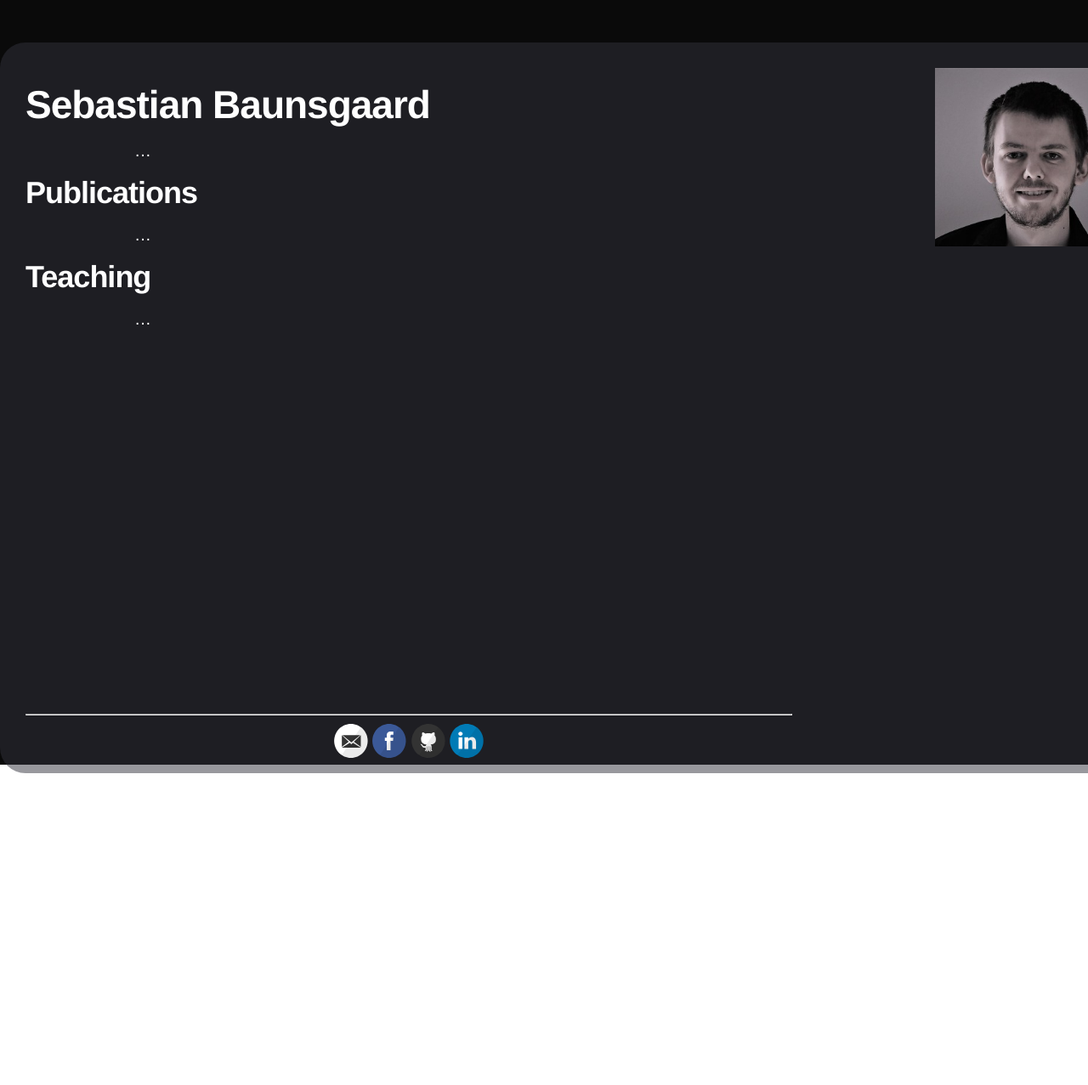
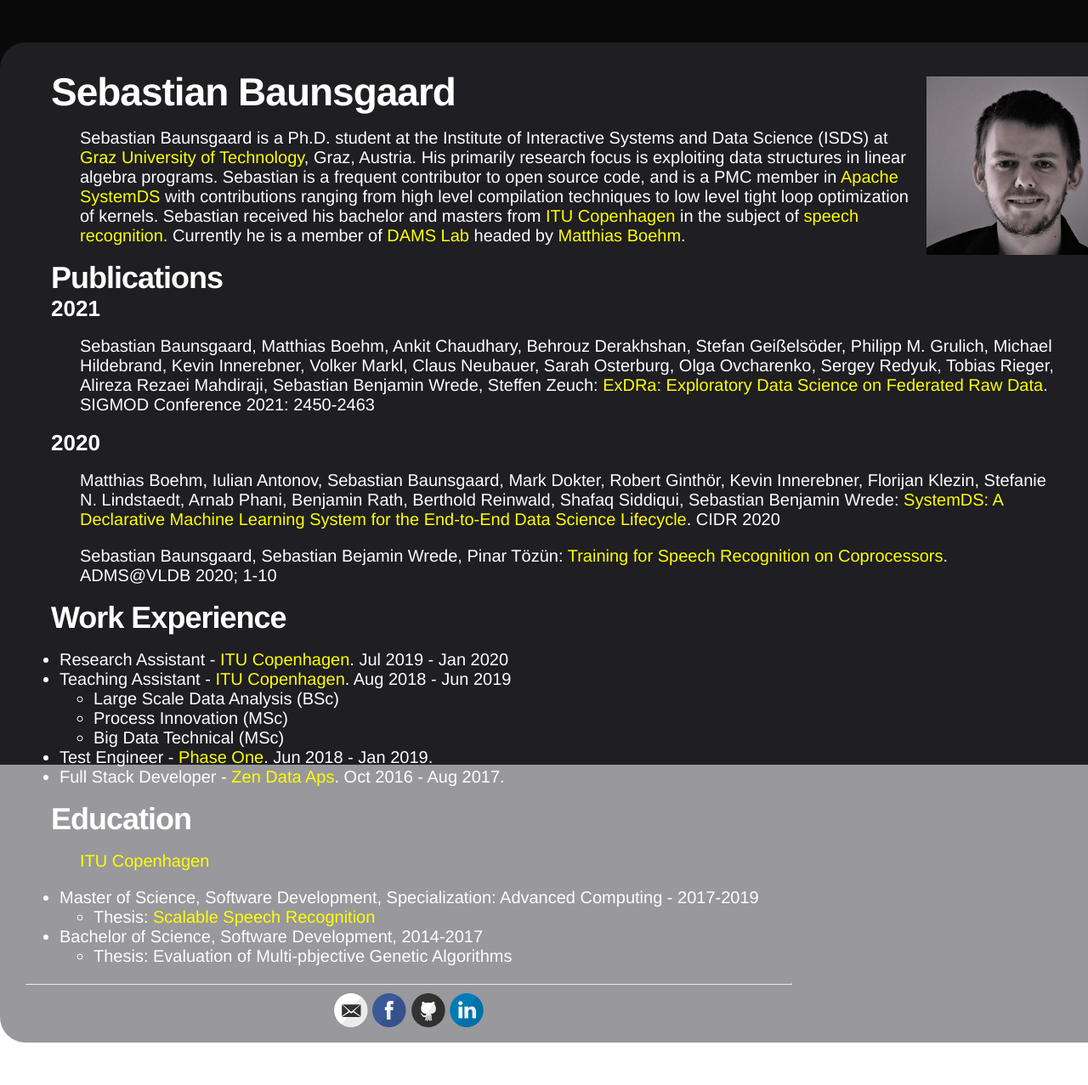
Before and after one commit to Baunsgaard/baunsgaard.github.io, a Jekyll site: the page built from index.md, in a window 1280 px wide. Shown: the whole page at 85% size. Built offline with Jekyll 4.4.1, drawn with Linux system fonts in a browser that asks for light colours; our own code applies the rules of GitHub Pages for plain Markdown files; before the commit the page ends 960 px from its top, so only the background shows below that.

Commit message:
Update Index

```diff
--- a/_sass/baunsgaard/_base.scss
+++ b/_sass/baunsgaard/_base.scss
@@ -18,7 +18,7 @@
     margin-right: auto;
   }
   p{
-    max-width: 80%;
+    max-width: 90%;
     display:block;
     margin-left: auto;
     margin-right: auto;
@@ -53,20 +53,21 @@
 
 h1,h2,h3 {
   // text-align: center;
+  margin: 5px 30px;
   line-height: 1;
 }
 h1{
   letter-spacing: -1px;
-  margin: 20px 0;
+  // margin: 20px 0;
   font-size: 2.3em;
 }
 h2{
   letter-spacing: -1px;
-  margin: 10px 0;
+  // margin: 10px 0;
   font-size: 1.8em;
 }
 h3{
-  margin: 5px 0;
+  // margin: 5px 0;
   font-size: 1.3em;
 }
 
--- a/_sass/baunsgaard/_profilepicture.scss
+++ b/_sass/baunsgaard/_profilepicture.scss
@@ -3,6 +3,7 @@
         height: 210px;
         width: 210px;
         float:right;
+        margin:10px;
     }
 
 }
--- a/index.md
+++ b/index.md
@@ -4,12 +4,48 @@
 
 # Sebastian Baunsgaard
 
-...
+Sebastian Baunsgaard is a Ph.D. student at the Institute of Interactive Systems and Data Science (ISDS) at
+[Graz University of Technology](https://www.tugraz.at/home/), Graz, Austria.
+His primarily research focus is exploiting data structures in linear algebra programs.
+Sebastian is a frequent contributor to open source code,
+and is a PMC member in [Apache SystemDS](https://systemds.apache.org/)
+with contributions ranging from high level compilation techniques to low level tight loop optimization of kernels.
+Sebastian received his bachelor and masters from [ITU Copenhagen](https://itu.dk/)
+in the subject of [speech recognition](https://dasya.itu.dk/for-students/projects/archive/speechrecognition/).
+Currently he is a member of [DAMS Lab](https://damslab.github.io/) headed by [Matthias Boehm](https://mboehm7.github.io/).
 
 ## Publications
 
-...
+### 2021
 
-## Teaching
+Sebastian Baunsgaard, Matthias Boehm, Ankit Chaudhary, Behrouz Derakhshan, Stefan Geißelsöder, Philipp M. Grulich, Michael Hildebrand, Kevin Innerebner, Volker Markl, Claus Neubauer, Sarah Osterburg, Olga Ovcharenko, Sergey Redyuk, Tobias Rieger, Alireza Rezaei Mahdiraji, Sebastian Benjamin Wrede, Steffen Zeuch:
+[ExDRa: Exploratory Data Science on Federated Raw Data](https://dl.acm.org/doi/10.1145/3448016.3457549).
+SIGMOD Conference 2021: 2450-2463
 
-...
+### 2020
+
+Matthias Boehm, Iulian Antonov, Sebastian Baunsgaard, Mark Dokter, Robert Ginthör, Kevin Innerebner, Florijan Klezin, Stefanie N. Lindstaedt, Arnab Phani, Benjamin Rath, Berthold Reinwald, Shafaq Siddiqui, Sebastian Benjamin Wrede:
+[SystemDS: A Declarative Machine Learning System for the End-to-End Data Science Lifecycle](http://www.cidrdb.org/cidr2020/papers/p22-boehm-cidr20.pdf).
+CIDR 2020
+
+Sebastian Baunsgaard, Sebastian Bejamin Wrede, Pinar Tözün:
+[Training for Speech Recognition on Coprocessors](http://www.adms-conf.org/2020-camera-ready/ADMS20_01.pdf).
+ADMS@VLDB 2020; 1-10
+
+## Work Experience
+
+- Research Assistant - [ITU Copenhagen](https://itu.dk/). Jul 2019 - Jan 2020
+- Teaching Assistant - [ITU Copenhagen](https://itu.dk/). Aug 2018 - Jun 2019
+  - Large Scale Data Analysis (BSc)
+  - Process Innovation (MSc)
+  - Big Data Technical (MSc)
+- Test Engineer - [Phase One](https://www.phaseone.com/). Jun 2018 - Jan 2019.
+- Full Stack Developer - [Zen Data Aps](https://zendata.dk/). Oct 2016 - Aug 2017.
+
+## Education
+
+[ITU Copenhagen](https://itu.dk/)
+- Master of Science, Software Development, Specialization: Advanced Computing - 2017-2019
+  - Thesis: [Scalable Speech Recognition](https://github.com/sebwrede/Scalable-Speech-Recognition/blob/master/Thesis.pdf)
+- Bachelor of Science, Software Development, 2014-2017
+  - Thesis: Evaluation of Multi-pbjective Genetic Algorithms
```
